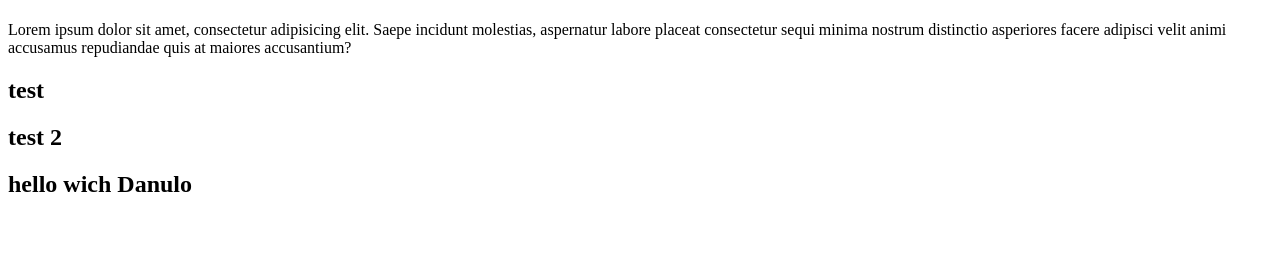
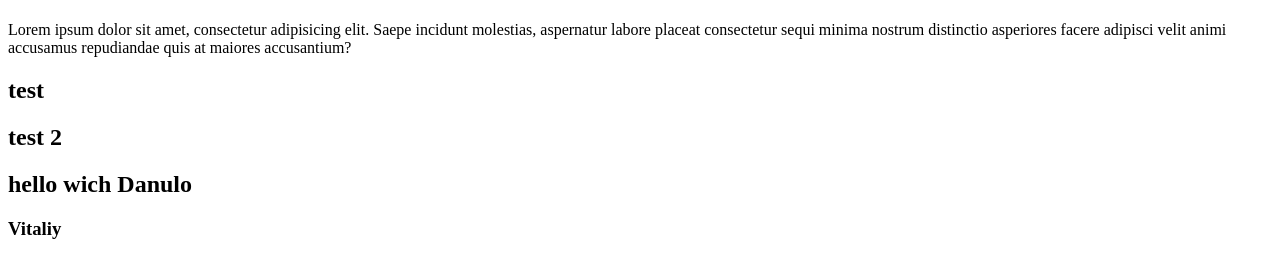
Before and after one commit to ihymon/proj, a plain HTML site: page index.html in a window 1280 px wide. Shown: the part 59-336 px from the top of the page. Drawn offline with Linux system fonts and the light colour scheme.

Commit message:
add name Vitlaiy

```diff
--- a/index.html
+++ b/index.html
@@ -13,5 +13,10 @@
     <h2>test 2</h2>
 
     <h2>hello wich Danulo</h2>
+
+
+
+
+    <h3>Vitaliy</h3>
 </body>
 </html>
```
